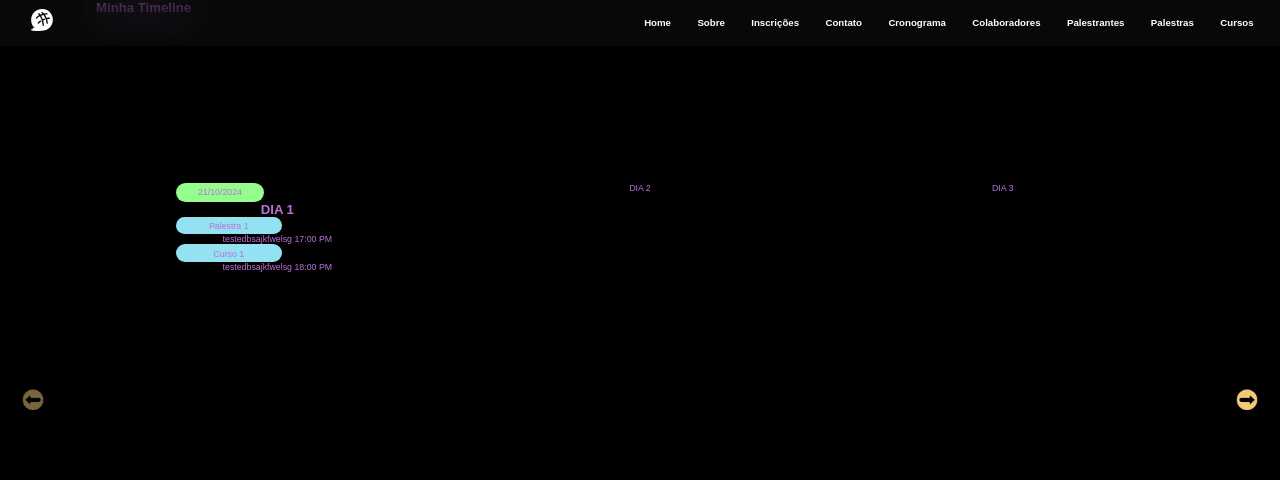
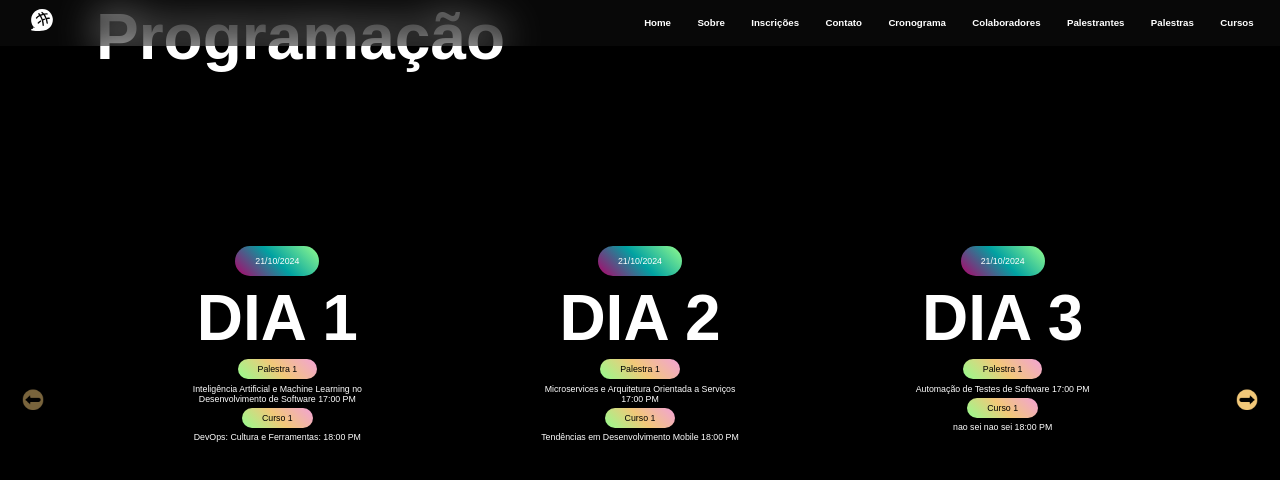
Before and after one commit to Iuky-O/Project-Simposio, a React (Create React App) app: page /timeline in a window 1280 px wide. Shown: the top 480 px of the page. Built offline with nearby package versions, Linux system fonts and the light colour scheme.

Commit message:
Estilizacao em andamento da area cronograma

```diff
--- a/src/Components/TimelineArea.js
+++ b/src/Components/TimelineArea.js
@@ -8,19 +8,47 @@ const slides = [
     <p className='text-date'>21/10/2024</p>
     <h2> DIA 1</h2>
     <p className='text-palestra'>Palestra 1</p>
-    <p className='text-info'>testedbsajkfwelsg 17:00 PM</p>
+    <p className='text-info'> Inteligência Artificial e Machine Learning no Desenvolvimento de Software 17:00 PM</p>
     <p className='text-curso'>Curso 1 </p>
-    <p className='text-info'>testedbsajkfwelsg 18:00 PM</p>
+    <p className='text-info'>DevOps: Cultura e Ferramentas:  18:00 PM</p>
     </div>,
-  <div>DIA 2</div>,
-  <div>DIA 3</div>,
-  <div>DIA 4</div>,
-  <div>DIA 5</div>,
+  <div>
+    <p className='text-date'>21/10/2024</p>
+    <h2> DIA 2</h2>
+    <p className='text-palestra'>Palestra 1</p>
+    <p className='text-info'>Microservices e Arquitetura Orientada a Serviços 17:00 PM</p>
+    <p className='text-curso'>Curso 1 </p>
+    <p className='text-info'>Tendências em Desenvolvimento Mobile 18:00 PM</p>
+    </div>,
+  <div>
+    <p className='text-date'>21/10/2024</p>
+    <h2> DIA 3</h2>
+    <p className='text-palestra'>Palestra 1</p>
+    <p className='text-info'>Automação de Testes de Software 17:00 PM</p>
+    <p className='text-curso'>Curso 1 </p>
+    <p className='text-info'> nao sei nao sei 18:00 PM</p>
+    </div>,
+  <div>
+    <p className='text-date'>21/10/2024</p>
+    <h2> DIA 4</h2>
+    <p className='text-palestra'>Palestra 1</p>
+    <p className='text-info'>Programação Funcional vs. Programação Orientada a Objetos 17:00 PM</p>
+    <p className='text-curso'>Curso 1 </p>
+    <p className='text-info'>nao sei nao sei 18:00 PM</p>
+    </div>,
+  <div>
+    <p className='text-date'>21/10/2024</p>
+    <h2> DIA 5</h2>
+    <p className='text-palestra'>Palestra 1</p>
+    <p className='text-info'> Caminhos de Carreira na Engenharia de Software 17:00 PM</p>
+    <p className='text-curso'>Curso 1 </p>
+    <p className='text-info'> nao sei nao sei 18:00 PM</p>
+    </div>,
 ];
 const TimelineArea = () => {
   return (
     <div className="timeline-area">
-      <h2>Minha Timeline</h2>
+      <h2>Programação</h2>
       <Carousel slidesToScroll={2} slidesVisible={3}>
         {slides}
       </Carousel>
--- a/src/Styles/EnrollmentArea.css
+++ b/src/Styles/EnrollmentArea.css
@@ -1,5 +1,4 @@
 @import "/src/Styles/index.css";
-@import url('https://fonts.googleapis.com/css2?family=Roboto+Slab:wght@100..900&display=swap');
 .container {
     display: flex;
     flex-direction: column;
@@ -22,7 +21,7 @@
     margin: 0 0 5vh 0;
     font-size: 3rem;
     color: var(--branco);
-    font-family: 'reboto-slab';
+    font-family: bold;
 
 }
 
@@ -50,9 +49,9 @@
     margin-top: 0.5rem;
 }
 
-.inscricao-btn, .link {
+.inscricao-btn{
     display: inline;
-    padding: 0.5rem 1rem;
+    padding: 1rem 2rem;
     color: #0D0D0D;
     background: linear-gradient(to right,  #F2A2D6,
                                             #BA71D9,
@@ -65,7 +64,10 @@
     font-size: clamp(1rem, 3vw, 1.5rem);
     text-decoration: none;
 }
-
+.link{
+    text-decoration: none;
+    color: #0D0D0D;
+}
 .inscricao-btn:hover {
     box-shadow: 0 0 10px #F2C879;
 }
--- a/src/Styles/TimelineArea.css
+++ b/src/Styles/TimelineArea.css
@@ -1,12 +1,23 @@
 @import "../Styles/index.css";
 .timeline-area{
-    color: var(--roxo);
+    color: var(--branco);
+}
+h2{
+    font-size: 8vb;
 }
 .text-date{
-    max-width: 10rem;
-    padding: 0.5rem;
-    background-color: var(--verde);
-    border-radius: 2rem;
+    display: inline-flex;
+    align-items: center;
+    padding: 10px 20px;
+    margin: 0.5rem;
+    background: linear-gradient(45deg, rgba(255, 0, 150, 0.7), rgba(0, 230, 230, 0.7), #94FD8E);
+    border-radius: 30px;
+    box-shadow: 0 4px 6px rgba(0, 0, 0, 0.1);
+
+}
+.text-date:hover {
+    background-color: rgba(255, 255, 255, 0.4);
+    color: #000;
 }
 .text-palestra,.text-curso{
     max-height: 2rem;
@@ -14,4 +25,12 @@
     padding: 0.5rem;
     background-color: var(--azul);
     border-radius: 2rem;
+    display: inline-flex;
+    align-items: center;
+    padding: 10px 20px;
+    margin: 0.5rem;
+    background: linear-gradient(45deg,#94FD8E, #F2C879, #F2A2D6);
+    border-radius: 30px;
+    box-shadow: 0 4px 6px rgba(0, 0, 0, 0.1);
+    color: #000;
 }
```
